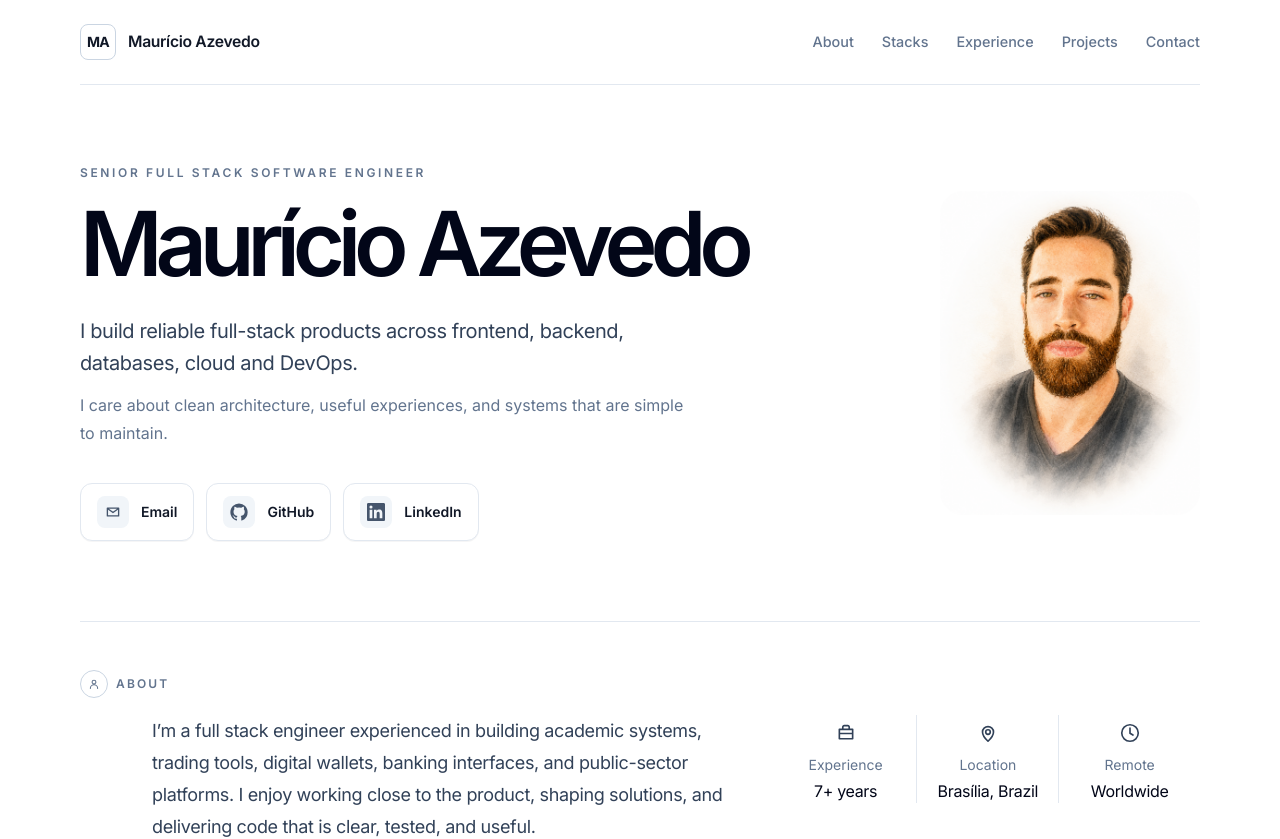
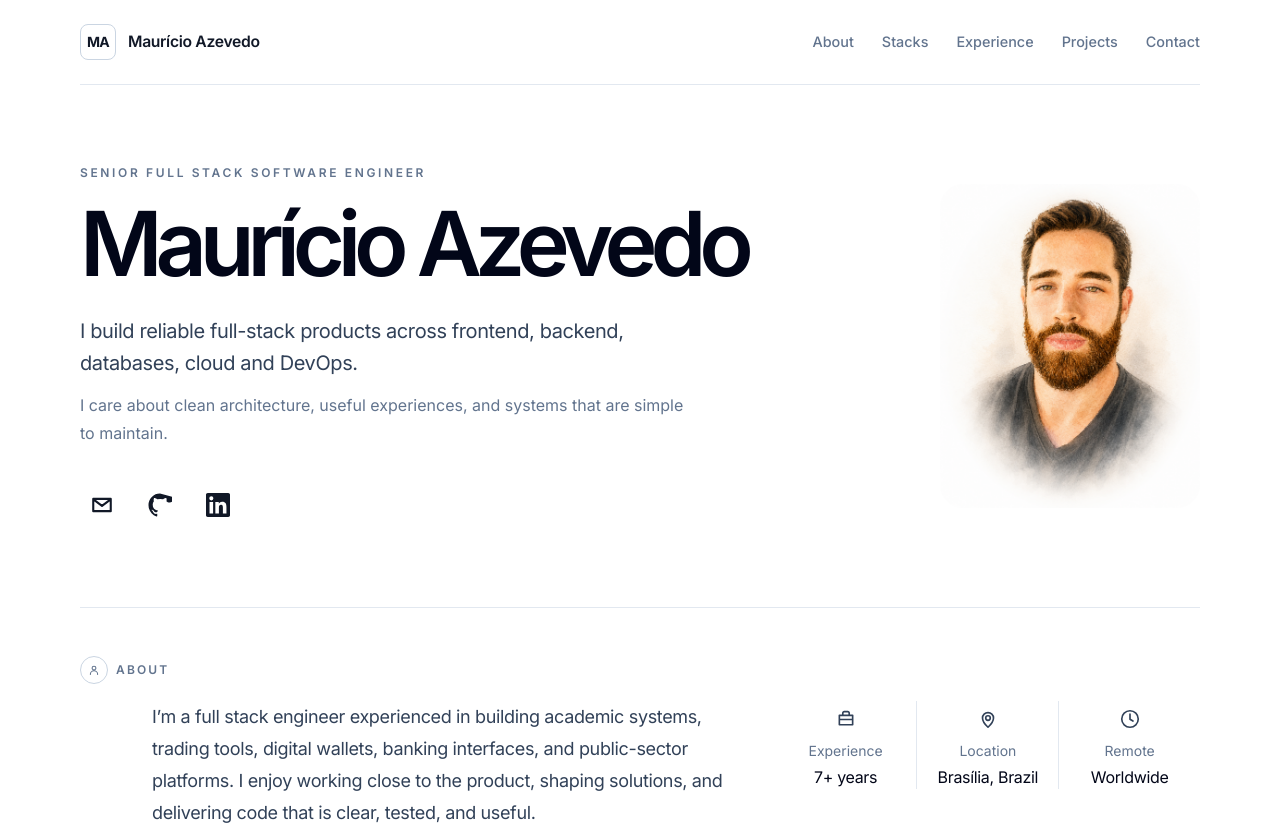
Before and after one commit to mauricio-azevedo/portfolio, a React (Vite) app: page / in a window 1280 px wide. Shown: the top 839 px of the page. Built offline with nearby package versions, Linux system fonts and the light colour scheme.

Commit message:
Simplify contact icon buttons

```diff
--- a/src/components/ContactLinks.tsx
+++ b/src/components/ContactLinks.tsx
@@ -9,18 +9,23 @@ const emailIconPath = 'M4.5 6.75h15v10.5h-15V6.75Zm1.5 1.5 6 4.5 6-4.5';
 
 const brandIconPaths: Partial<Record<ContactIconName, string>> = {
   github:
-    'M12 .5A11.5 11.5 0 0 0 .5 12.28c0 5.2 3.34 9.6 7.98 11.16.58.11.79-.26.79-.57 0-.28-.01-1.03-.02-2.02-3.25.72-3.93-1.6-3.93-1.6-.53-1.38-1.3-1.75-1.3-1.75-1.06-.74.08-.73.08-.73 1.17.09 1.79 1.23 1.79 1.23 1.04 1.83 2.74 1.3 3.4.99.11-.78.41-1.3.74-1.6-2.6-.3-5.32-1.33-5.32-5.91 0-1.31.46-2.38 1.2-3.22-.12-.3-.52-1.52.12-3.17 0 0 .98-.32 3.21 1.23a10.9 10.9 0 0 1 5.84 0c2.23-1.55 3.21-1.23 3.21-1.23.64 1.65.24 2.87.12 3.17.75.84 1.2 1.91 1.2 3.22 0 4.6-2.73 5.6-5.33 5.9.42.38.79 1.1.79 2.22 0 1.6-.01 2.89-.01 3.28 0 .32.21.69.8.57A11.53 11.53 0 0 0 23.5 12.28 11.5 11.5 0 0 0 12 .5Z',
+    'M12 .5A11.5 11.5 0 0 0 .5 12.28c0 5.2 3.34 9.6 7.98 11.16.58.11.79-.26.79-.57 0-.28-.01-1.03-.02-2.02-3.25.72-3.93-1.6-3.93-1.6-.53-1.38-1.3-1.75-1.3-1.75-1.06-.74.08-.73.08-.73 1.17.09 1.79 1.23 1.79 1.23 1.04 1.83 2.74 1.3 3.4.99.11-.78.41-1.3.74-1.6-2.6-.3-5.32-1.33-5.32-5.91 0-1.31.46-2.38 1.2-3.22-.12-.3-.52-1.52.12-3.17 0 0 .98-.32 3.21 1.23a10.9 10.9 0 0 1 5.84 0c2.23-1.55 3.21-1.23 3.21-1.23.64 1.65.24 2.87.12 3.17.75.84 1.91 1.2 3.22 1.2 3.22 0 4.6-2.73 5.6-5.33 5.9.42.38.79 1.1.79 2.22 0 1.6-.01 2.89-.01 3.28 0 .32.21.69.8.57A11.53 11.53 0 0 0 23.5 12.28 11.5 11.5 0 0 0 12 .5Z',
   linkedin:
     'M20.45 20.45h-3.56v-5.58c0-1.33-.03-3.04-1.85-3.04-1.86 0-2.14 1.45-2.14 2.94v5.68H9.34V8.98h3.42v1.57h.05a3.75 3.75 0 0 1 3.37-1.85c3.6 0 4.27 2.37 4.27 5.46v6.29ZM5.32 7.41a2.06 2.06 0 1 1 0-4.12 2.06 2.06 0 0 1 0 4.12ZM7.1 20.45H3.53V8.98H7.1v11.47ZM22.23 0H1.76C.79 0 0 .77 0 1.72v20.56C0 23.23.79 24 1.76 24h20.47c.97 0 1.77-.77 1.77-1.72V1.72C24 .77 23.2 0 22.23 0Z',
 };
 
+const iconColors: Record<ContactIconName, string> = {
+  email: 'text-slate-700',
+  github: 'text-[#181717]',
+  linkedin: 'text-[#0A66C2]',
+};
+
 function ContactIcon({ icon, isCompact }: { icon: ContactIconName; isCompact: boolean }) {
   const brandIconPath = brandIconPaths[icon];
-  const sizeClass = isCompact ? 'size-4' : 'size-[18px]';
 
   if (brandIconPath) {
     return (
-      <svg className={sizeClass} viewBox="0 0 24 24" fill="currentColor" aria-hidden="true">
+      <svg className={isCompact ? 'size-5' : 'size-6'} viewBox="0 0 24 24" fill="currentColor" aria-hidden="true">
         <path d={brandIconPath} />
       </svg>
     );
@@ -28,7 +33,7 @@ function ContactIcon({ icon, isCompact }: { icon: ContactIconName; isCompact: bo
 
   return (
     <svg
-      className={sizeClass}
+      className={isCompact ? 'size-[22px]' : 'size-7'}
       viewBox="0 0 24 24"
       fill="none"
       stroke="currentColor"
@@ -46,30 +51,20 @@ export function ContactLinks({ links, variant = 'default' }: ContactLinksProps)
   const isCompact = variant === 'compact';
 
   return (
-    <div className={`flex flex-wrap ${isCompact ? 'gap-x-5 gap-y-2' : 'gap-3'}`}>
+    <div className={`flex flex-wrap ${isCompact ? 'gap-3' : 'gap-3.5 max-[720px]:justify-center'}`}>
       {links.map((link) => (
         <a
           key={link.href}
-          className={
-            isCompact
-              ? 'inline-flex items-center gap-2 text-sm font-medium text-slate-500 transition-colors hover:text-slate-950'
-              : 'group inline-flex items-center gap-3 rounded-xl border border-slate-200 bg-white px-4 py-3 text-sm font-semibold text-slate-700 shadow-[0_1px_0_rgba(15,23,42,0.04)] transition-colors hover:border-slate-300 hover:text-slate-950'
-          }
+          className={`grid place-items-center rounded-xl transition-colors hover:bg-slate-100 ${
+            isCompact ? 'size-9' : 'size-11'
+          } ${iconColors[link.icon]}`}
           href={link.href}
           target={link.isExternal ? '_blank' : undefined}
           rel={link.isExternal ? 'noreferrer' : undefined}
+          aria-label={link.label}
+          title={link.label}
         >
-          <span
-            className={
-              isCompact
-                ? 'grid size-4 place-items-center text-slate-400'
-                : 'grid size-8 place-items-center rounded-lg bg-slate-100 text-slate-600 transition-colors group-hover:bg-slate-950 group-hover:text-white'
-            }
-            aria-hidden="true"
-          >
-            <ContactIcon icon={link.icon} isCompact={isCompact} />
-          </span>
-          <span>{link.label}</span>
+          <ContactIcon icon={link.icon} isCompact={isCompact} />
         </a>
       ))}
     </div>
```
